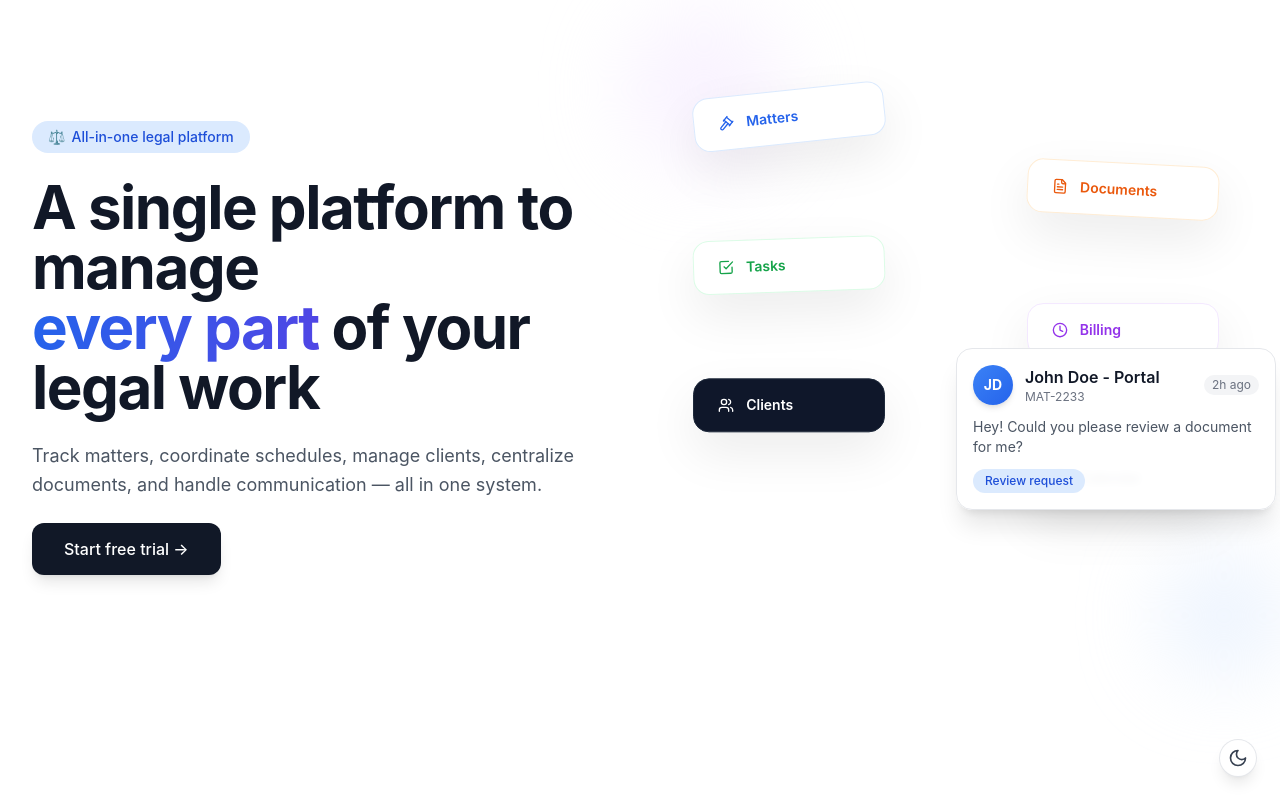
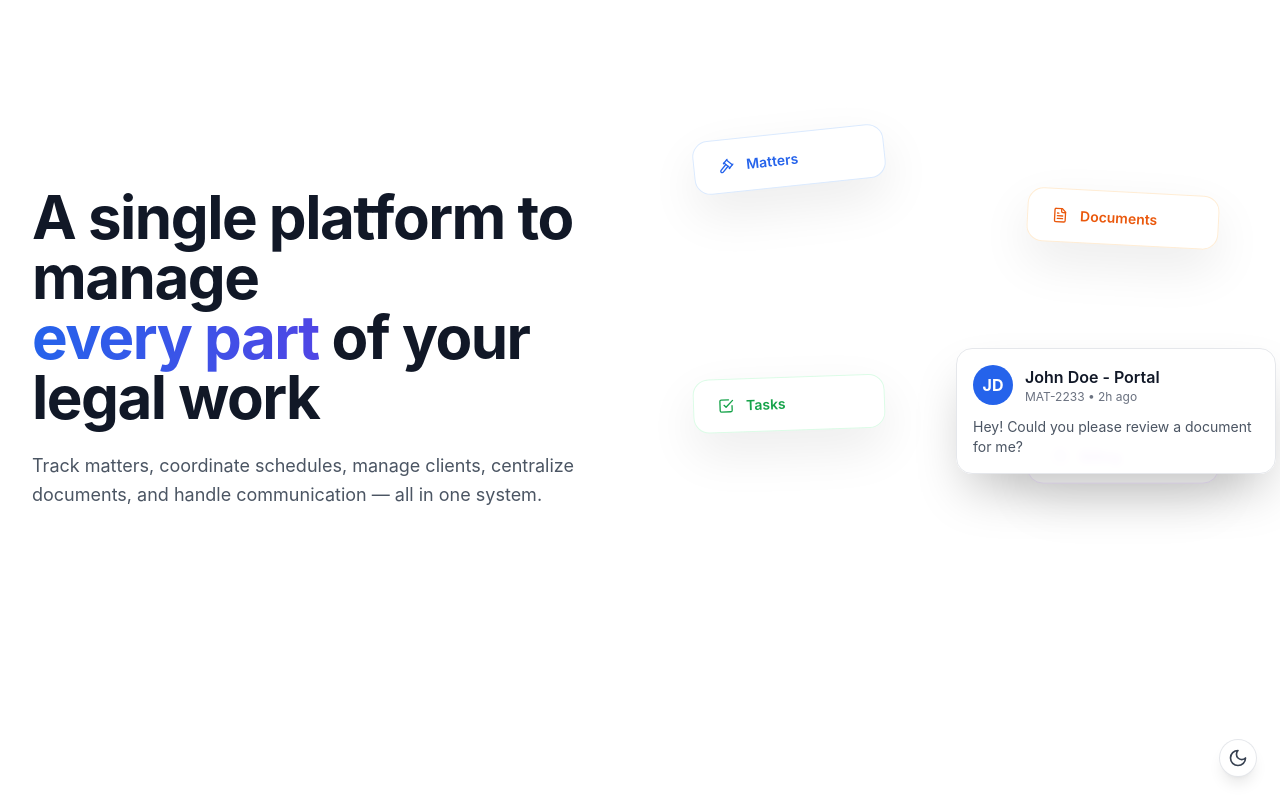
Before and after one commit to David-Godspower/legal-work-platform, a Next.js app: page / in a window 1280 px wide. Built offline with nearby package versions, Linux system fonts and the light colour scheme.

Commit message:
refactor: clean up Hero component layout and improve card styling

```diff
--- a/components/Hero.tsx
+++ b/components/Hero.tsx
@@ -20,26 +20,16 @@ export default function Hero() {
       <div className="absolute inset-0 -z-10">
         <div className="absolute top-20 left-[10%] h-72 w-72 rounded-full bg-blue-200/40 dark:bg-blue-500/10 blur-3xl" />
         <div className="absolute bottom-20 right-[5%] h-96 w-96 rounded-full bg-indigo-200/30 dark:bg-indigo-500/10 blur-3xl" />
-        <div className="absolute top-1/3 right-1/4 h-64 w-64 rounded-full bg-purple-200/20 dark:bg-purple-500/5 blur-3xl" />
       </div>
 
       <div className="mx-auto max-w-7xl">
-        <div className="flex flex-col items-start justify-between gap-12 lg:flex-row lg:items-center">
+        <div className="flex flex-col md:flex-row items-start justify-between gap-12 lg:items-center">
           <motion.div
             initial={{ opacity: 0, x: -30 }}
             animate={{ opacity: 1, x: 0 }}
             transition={{ duration: 0.6, ease: 'easeOut' }}
             className="flex-1 space-y-6 pt-8 lg:pt-0"
           >
-            <motion.div
-              initial={{ opacity: 0, y: 10 }}
-              animate={{ opacity: 1, y: 0 }}
-              transition={{ delay: 0.1 }}
-              className="inline-flex items-center rounded-full bg-blue-100 px-4 py-1.5 text-sm font-medium text-blue-700 dark:bg-blue-900/30 dark:text-blue-300"
-            >
-              <span className="mr-1.5">⚖️</span> All-in-one legal platform
-            </motion.div>
-
             <h1 className="text-4xl font-bold tracking-tight text-gray-900 dark:text-white sm:text-5xl lg:text-6xl">
               A single platform to manage
               <br />
@@ -53,128 +43,35 @@ export default function Hero() {
               Track matters, coordinate schedules, manage clients, centralize documents,
               and handle communication — all in one system.
             </p>
-
-            <motion.button
-              whileHover={{ scale: 1.02 }}
-              whileTap={{ scale: 0.98 }}
-              className="rounded-xl bg-gray-900 px-8 py-3.5 font-medium text-white shadow-lg transition-all hover:bg-gray-800 hover:shadow-xl dark:bg-white dark:text-gray-900 dark:hover:bg-gray-100"
-            >
-              Start free trial →
-            </motion.button>
           </motion.div>
 
           <div className="relative flex-1">
-            <div className="relative h-[500px] w-full sm:h-[550px] lg:h-[600px]">
-              <FloatingCard
-                color="blue"
-                rotation="-rotate-6"
-                icon={<Gavel size={16} />}
-                label="Matters"
-                xOffset="left"
-                yOffset={0.08}
-                delay={0}
-              />
-              <FloatingCard
-                color="orange"
-                rotation="rotate-3"
-                icon={<FileText size={16} />}
-                label="Documents"
-                xOffset="right"
-                yOffset={0.2}
-                delay={0.1}
-              />
-              <FloatingCard
-                color="green"
-                rotation="-rotate-2"
-                icon={<CheckSquare size={16} />}
-                label="Tasks"
-                xOffset="left"
-                yOffset={0.32}
-                delay={0.2}
-              />
-              <FloatingCard
-                color="purple"
-                rotation="rotate-5"
-                icon={<Clock size={16} />}
-                label="Billing"
-                xOffset="right"
-                yOffset={0.44}
-                delay={0.3}
-              />
-              <FloatingCard
-                color="dark"
-                rotation="rotate-8"
-                icon={<Users size={16} />}
-                label="Clients"
-                xOffset="left"
-                yOffset={0.56}
-                delay={0.4}
-              />
-              <FloatingCard
-                color="slate"
-                rotation="-rotate-4"
-                icon={<Briefcase size={16} />}
-                label="Calendar"
-                xOffset="right"
-                yOffset={0.68}
-                delay={0.5}
-              />
+            <div className="relative h-[600px] w-full">
+              <FloatingCard color="blue" rotation="-rotate-6" icon={<Gavel size={16} />} label="Matters" xOffset="left" yOffset={0.15} delay={0.1} />
+              <FloatingCard color="orange" rotation="rotate-3" icon={<FileText size={16} />} label="Documents" xOffset="right" yOffset={0.25} delay={0.2} />
+              <FloatingCard color="green" rotation="-rotate-2" icon={<CheckSquare size={16} />} label="Tasks" xOffset="left" yOffset={0.55} delay={0.3} />
+              <FloatingCard color="purple" rotation="rotate-5" icon={<Clock size={16} />} label="Billing" xOffset="right" yOffset={0.65} delay={0.4} />
 
               <motion.div
                 initial={{ opacity: 0, y: 30, scale: 0.95 }}
                 animate={{ opacity: 1, y: 0, scale: 1 }}
-                transition={{ duration: 0.5, delay: 0.6, ease: 'easeOut' }}
-                whileHover={{ y: -5, transition: { duration: 0.2 } }}
-                className="absolute left-1/2 top-1/2 z-20 w-72 -translate-x-1/2 -translate-y-1/2 sm:w-80"
+                transition={{ duration: 0.5, delay: 0.5 }}
+                className="absolute left-1/2 top-1/2 z-20 w-80 -translate-x-1/2 -translate-y-1/2 rounded-2xl border border-gray-200 bg-white/95 p-4 shadow-2xl backdrop-blur-sm"
               >
-                <div className="rounded-2xl border border-gray-200 bg-white/95 p-4 shadow-xl backdrop-blur-sm transition-all hover:shadow-2xl dark:border-gray-700 dark:bg-gray-900/95">
-                  <div className="flex items-center justify-between">
-                    <div className="flex items-center gap-3">
-                      <div className="flex h-10 w-10 items-center justify-center rounded-full bg-gradient-to-br from-blue-500 to-blue-600 shadow-md">
-                        <span className="text-sm font-bold text-white">JD</span>
-                      </div>
-                      <div>
-                        <p className="font-semibold text-gray-900 dark:text-white">
-                          John Doe - Portal
-                        </p>
-                        <p className="text-xs text-gray-500 dark:text-gray-400">
-                          MAT-2233
-                        </p>
-                      </div>
-                    </div>
-                    <span className="rounded-full bg-gray-100 px-2 py-0.5 text-xs text-gray-500 dark:bg-gray-800 dark:text-gray-400">
-                      2h ago
-                    </span>
-                  </div>
-                  <p className="mt-3 text-sm text-gray-600 dark:text-gray-300">
-                    Hey! Could you please review a document for me?
-                  </p>
-                  <div className="mt-3 flex gap-2">
-                    <span className="rounded-full bg-blue-100 px-3 py-1 text-xs font-medium text-blue-700 dark:bg-blue-900/50 dark:text-blue-300">
-                      Review request
-                    </span>
+                <div className="flex items-center gap-3">
+                  <div className="h-10 w-10 rounded-full bg-blue-600 flex items-center justify-center text-white font-bold">JD</div>
+                  <div>
+                    <p className="font-semibold text-gray-900">John Doe - Portal</p>
+                    <p className="text-xs text-gray-500">MAT-2233 • 2h ago</p>
                   </div>
                 </div>
+                <p className="mt-3 text-sm text-gray-600">Hey! Could you please review a document for me?</p>
               </motion.div>
-
-              <motion.div
-                animate={{ y: [0, -10, 0] }}
-                transition={{ duration: 4, repeat: Infinity, ease: 'easeInOut' }}
-                className="absolute -bottom-10 -right-10 h-32 w-32 rounded-full bg-blue-100/50 blur-2xl dark:bg-blue-500/5"
-              />
-              <motion.div
-                animate={{ y: [0, 10, 0] }}
-                transition={{ duration: 5, repeat: Infinity, ease: 'easeInOut', delay: 1 }}
-                className="absolute -left-10 -top-10 h-40 w-40 rounded-full bg-purple-100/50 blur-2xl dark:bg-purple-500/5"
-              />
             </div>
           </div>
         </div>
       </div>
-
-      <div className="fixed bottom-6 right-6 z-50">
-        <ThemeToggle />
-      </div>
+      <div className="fixed bottom-6 right-6 z-50"><ThemeToggle /></div>
     </section>
   );
 }
```
